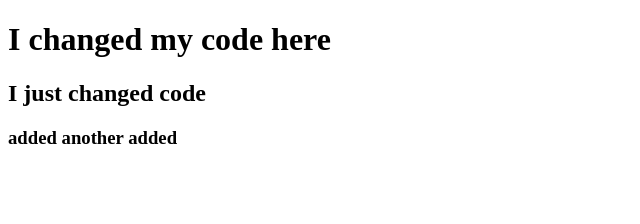
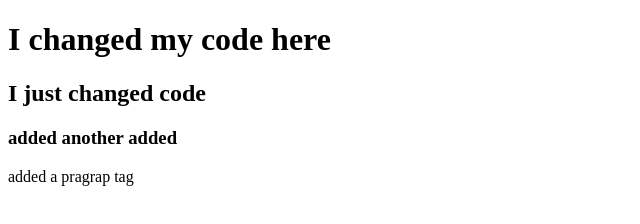
Before and after one commit to mohebul123/my-third-repo, a plain HTML site: page index.html in a window 1280 px wide. Shown: the whole page, without its empty margins (0-640 px from the left). Drawn offline with Linux system fonts and the light colour scheme.

Commit message:
paragrap added

```diff
--- a/index.html
+++ b/index.html
@@ -9,5 +9,6 @@
     <h1>I changed my code here</h1>
     <h2>I just changed code</h2>
     <h3>added another added</h3>
+    <p>added a pragrap tag</p>
 </body>
 </html>
```
